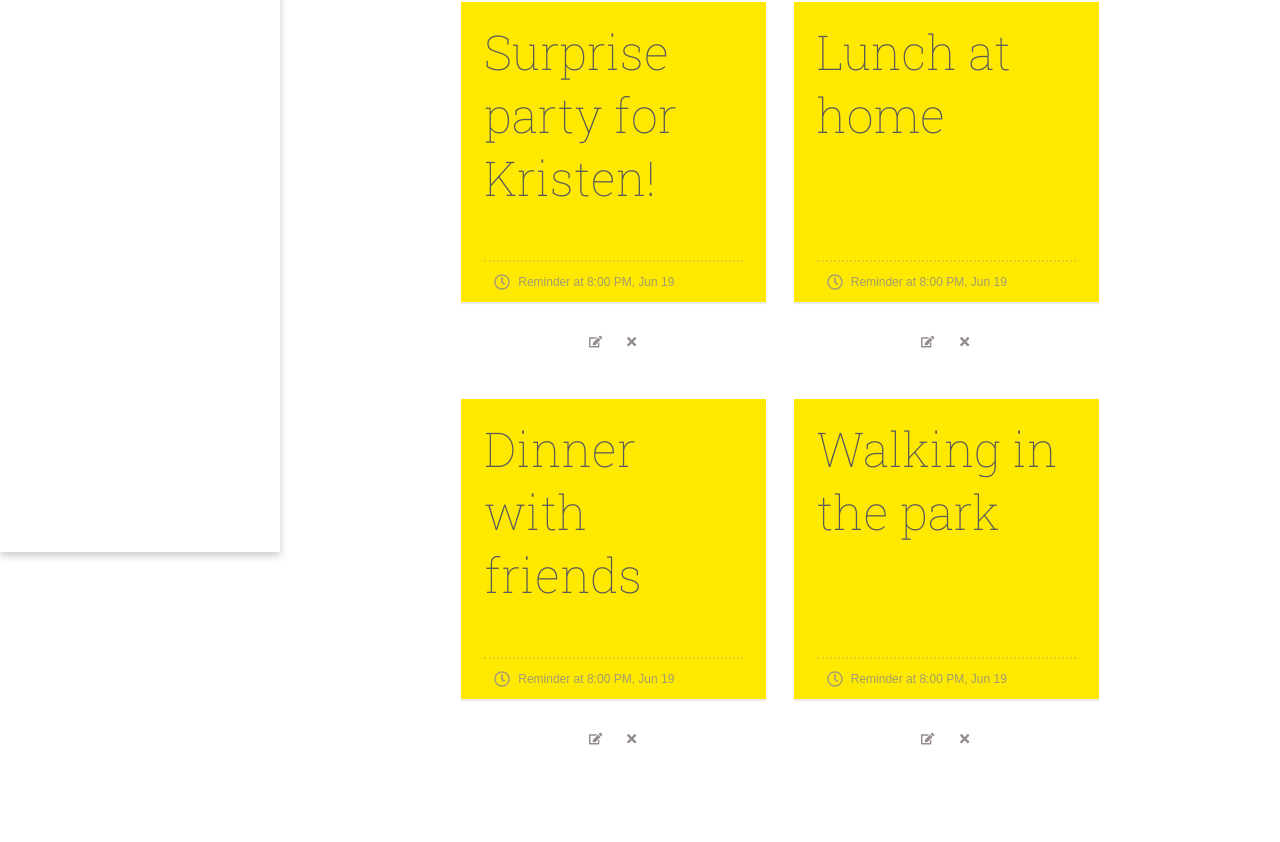
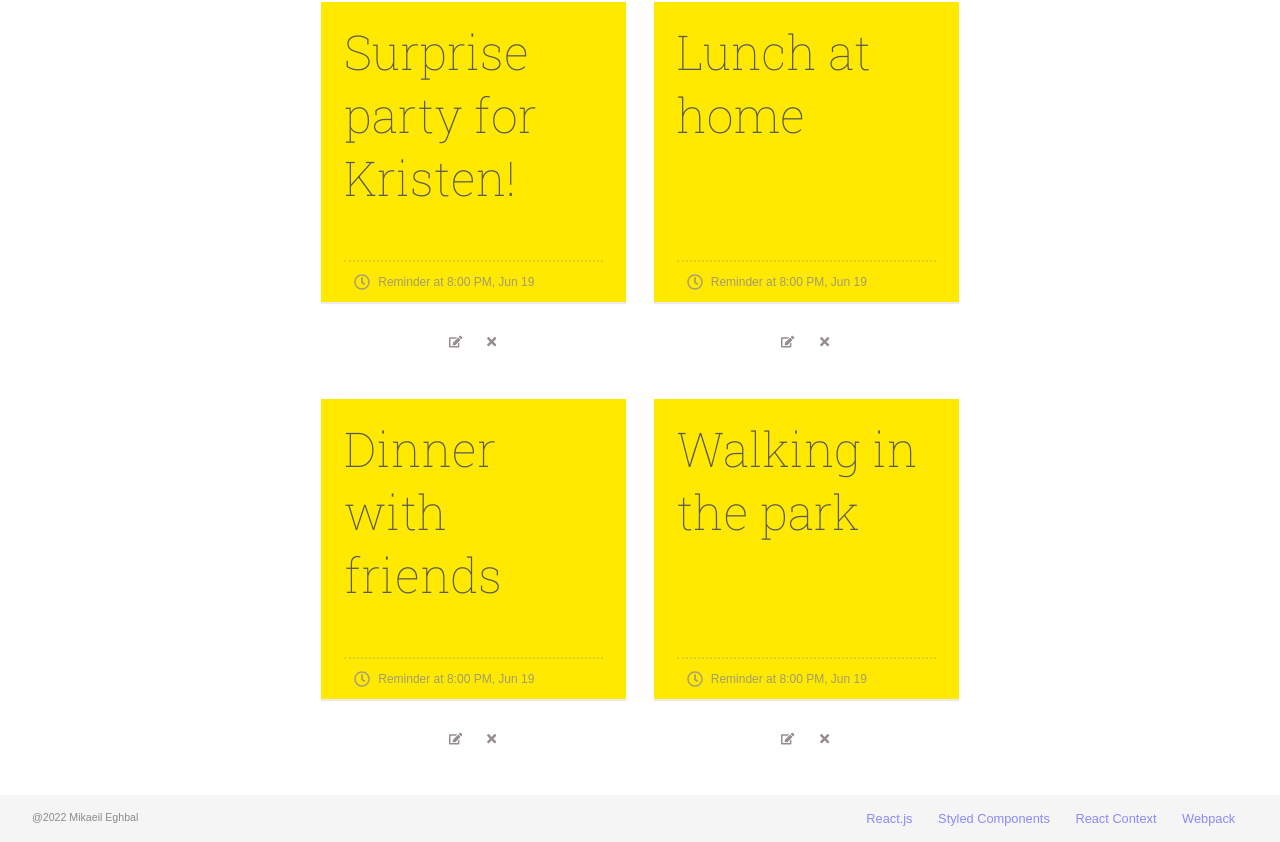
Before and after one commit to mikaeileghbal/mynotes, a React app: page / in a window 1280 px wide. Shown: the part 312-1154 px from the top of the page. Before the commit the page ends 1107 px from the top, so only its background shows below. Built offline with nearby package versions, Linux system fonts and the light colour scheme.

Commit message:
Remove side nav

```diff
--- a/index.html
+++ b/index.html
@@ -8,6 +8,6 @@
   </head>
   <body>
     <div id="root"></div>
-    <script src="/dist/bundle.js"></script>
+    <script src="./dist/bundle.js"></script>
   </body>
 </html>
--- a/src/App.js
+++ b/src/App.js
@@ -2,7 +2,7 @@ import React from "react";
 import GlobalStyles from "./components/styles/GlobalStyles";
 
 import DataSource from "./api/dataSource";
-import { Header, TodoList, MainMenu, Form } from "./components";
+import { Header, TodoList, MainMenu, Form, Footer } from "./components";
 import DataProvider from "./api/DataProvider";
 
 const App = () => {
@@ -13,8 +13,9 @@ const App = () => {
         {/* <Form add={add} edit={edit} />
         <TodoList todos={todos} remove={remove} setDone={setDone} edit={edit} /> */}
         <Form />
-        <MainMenu />
+        {/* <MainMenu /> */}
         <TodoList />
+        <Footer />
       </GlobalStyles>
     </DataProvider>
   );
--- a/src/api/DataProvider.js
+++ b/src/api/DataProvider.js
@@ -44,7 +44,6 @@ const DataProvider = ({ children }) => {
   }, []);
 
   useEffect(() => {
-    console.log("cancel in provider...");
     setTodos(dataSource.SearchTodo(searchTerm));
   }, [searchTerm]);
 
--- a/src/components/Footer.js
+++ b/src/components/Footer.js
@@ -4,17 +4,48 @@ import styled from "styled-components";
 const FooterStyles = styled.footer`
   padding: 1rem 2rem;
   background-color: #f5f5f5;
-  font-size: 0.5rem;
-  color: #8a8a8a;
-  position: absolute;
-  left: 0;
-  top: 80%;
+  display: flex;
+  justify-content: space-between;
+  font-size: 0.8rem;
+
+  h5 {
+    font-weight: 200;
+    color: #8a8a8a;
+  }
+
+  ul {
+    list-style-type: none;
+
+    li {
+      display: inline-block;
+      margin: 0 0.8rem;
+      color: #8a8afa;
+      user-select: none;
+    }
+  }
+
+  a {
+    text-decoration: none;
+    color: #8a8a8a;
+
+    &:hover {
+      border-bottom: 1px solid #8a8a8a;
+    }
+  }
 `;
 
 const Footer = () => {
   return (
     <FooterStyles>
-      <h2>Footer</h2>
+      <h5>
+        @2022 <a href="https://mikaeileghbal.github.io">Mikaeil Eghbal</a>
+      </h5>
+      <ul>
+        <li>React.js</li>
+        <li>Styled Components</li>
+        <li>React Context</li>
+        <li>Webpack</li>
+      </ul>
     </FooterStyles>
   );
 };
--- a/src/components/styles/HeaderStyles.js
+++ b/src/components/styles/HeaderStyles.js
@@ -64,7 +64,7 @@ const HeaderStyles = styled.div`
   input:-webkit-autofill:hover,
   input:-webkit-autofill:focus,
   input:-webkit-autofill:active {
-    -webkit-box-shadow: 0 0 0 30px #ffea00 inset !important;
+    -webkit-box-shadow: 0 0 0 30px #f1f1f1 inset !important;
     -webkit-text-fill-color: black;
     border: none;
   }
--- a/src/components/styles/TodoStyles.js
+++ b/src/components/styles/TodoStyles.js
@@ -2,6 +2,7 @@ import styled from "styled-components";
 
 const TodoStyles = styled.section`
   .row {
+    min-height: 52vh;
     margin: 0 auto;
     display: grid;
     grid-template-columns: 1fr;
--- a/src/styles/global.css
+++ b/src/styles/global.css
@@ -12,7 +12,6 @@
 
 section {
   color: #968d8d;
-  padding-left: 280px;
 }
 
 .btn {
```
